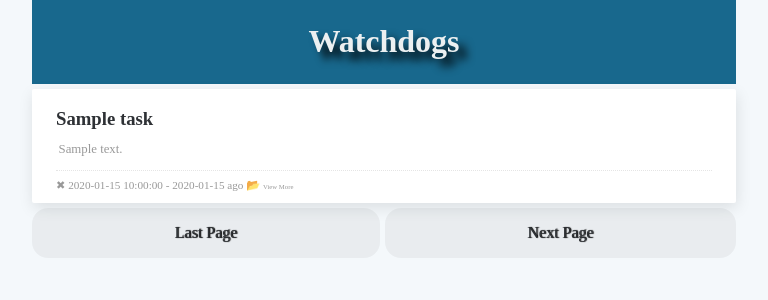
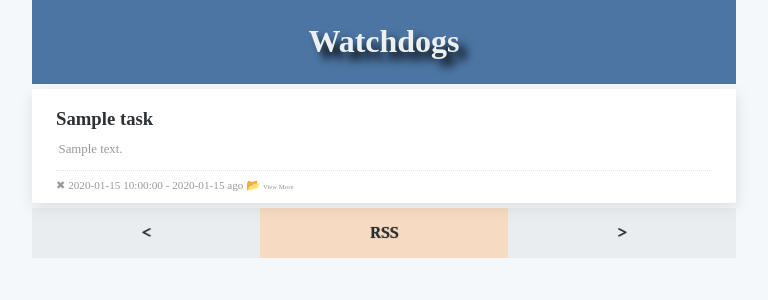
Before and after one commit to ClericPy/watchdogs, a FastAPI app: template watchdogs/templates/lite.html in a window 1280 px wide. Shown: the top 300 px of the page, without its empty margins (256-1024 px from the left). Run offline with FastAPI, Linux system fonts and the light colour scheme; the template is opened without the code that fills it: most values are stand-ins (such as "Sample title", 1, 10 or a date in 2020); parts of the project's set-up code (start-up, migrations or seed data) failed here and were passed over.

Commit message:
add rss in lite page

```diff
--- a/watchdogs/app.py
+++ b/watchdogs/app.py
@@ -505,4 +505,7 @@ async def lite(request: Request,
     else:
         last_page_url = ''
     context['last_page_url'] = last_page_url
+    quoted_tag = quote_plus(tag)
+    rss_sign = Config.get_sign('/rss', f'tag={quoted_tag}')[1]
+    context['rss_url'] = f'/rss?tag={quoted_tag}&sign={rss_sign}'
     return templates.TemplateResponse("lite.html", context=context)
--- a/watchdogs/templates/lite.html
+++ b/watchdogs/templates/lite.html
@@ -1,14 +1,11 @@
 <!DOCTYPE html>
 <html>
+
 <head>
     <meta charset="utf-8" />
     <meta name="referrer" content="never" />
     <meta http-equiv="X-UA-Compatible" content="IE=edge" />
-    <link
-      rel="shortcut icon"
-      href="/static/img/favicon.svg"
-      type="image/icon"
-    />
+    <link rel="shortcut icon" href="/static/img/favicon.svg" type="image/icon" />
     <title>Watchdogs lite v{{version}}</title>
     <meta name="viewport" content="width=device-width, initial-scale=1" />
 
@@ -42,7 +39,7 @@
             margin: 0 auto;
         }
 
-      #params-toggle:checked + #params {
+        #params-toggle:checked+#params {
             display: block;
         }
 
@@ -95,7 +92,7 @@
         }
 
         div.head {
-        background-color: #18688d;
+            background-color: #4c75a3;
             margin: auto;
             padding: 2px;
             text-align: center;
@@ -133,7 +130,7 @@
             font-size: 0.6em;
         }
 
-      .result-list > ol {
+        .result-list>ol {
             padding-left: 1em;
             font-size: 0.6em;
         }
@@ -145,24 +142,27 @@
         .error {
             color: #ebb563;
             font-size: 0.5em;
+            overflow-wrap: break-word;
         }
 
         .task.error-task {
             border: 1px solid #ebb563;
         }
+
         .pages {
             display: flex;
             text-shadow: black 1px 0px 1px;
         }
+
         .page {
             flex-grow: 1;
             text-align: center;
-        background-color: #0000000c;
+            background-color: #b1b1b126;
             padding: 1em 0 1em 0;
-        border-radius: 1em;
         }
-      .pages > .page:nth-of-type(2) {
-        margin-left: 5px;
+
+        .rss {
+            background-color: #ff74063b;
         }
     </style>
 </head>
@@ -177,23 +177,14 @@
                 {%- if not tasks -%}
                 <p style="text-align: center;">No Tasks.</p>
                 {% endif %} {% for task in tasks %}
-          <div
-            class="task{{' error-task' if task.error else ''}}"
-            id="task-{{task.task_id}}"
-          >
+                <div class="task{{' error-task' if task.error else ''}}" id="task-{{task.task_id}}">
                     <h3 class="title">
                         <a href="{{task.url}}" target="_blank">{{task.name}}</a>
                     </h3>
                     <p class="desc">{{task.text}}</p>
-            <p
-              title="Click to show more"
-              class="task-time"
-              onclick="show_more({{task.task_id}})"
-            >
+                    <p title="Click to show more" class="task-time" onclick="show_more({{task.task_id}})">
                         <span>{{ '✔' if task.enable else '✖'}}</span>
-              <span class="ts_create"
-                >{{task.last_change_time.strftime('%Y-%m-%d %H:%M:%S')}}</span
-              >
+                        <span class="ts_create">{{task.last_change_time.strftime('%Y-%m-%d %H:%M:%S')}}</span>
                         <!-- <span class="source">{{task.name}}</span> -->
                         <span class="timeago"> - {{task.timeago}} ago</span>
                         <span class="emoji">📂</span>
@@ -211,13 +202,11 @@
         </div>
         <div class="pages">
             {% if last_page_url %}
-        <a href="{{last_page_url}}" class="last_page page" target="_self">
-          Last Page
-        </a>
-        {% endif %} {% if next_page_url %}
-        <a href="{{next_page_url}}" class="next_page page" target="_self">
-          Next Page
-        </a>
+            <a href="{{last_page_url}}" class="last_page page" target="_self"><b>&lt;</b></a>
+            {% endif %}
+            <a class="rss page" href="{{rss_url}}" target="_blank">RSS</a>
+            {% if next_page_url %}
+            <a href="{{next_page_url}}" class="next_page page" target="_self"><b>&gt;</b></a>
             {% endif %}
         </div>
     </div>
@@ -273,4 +262,5 @@
         }
     </script>
 </body>
+
 </html>
```
Also changed, not shown: watchdogs/config.py (+6 -2 lines). Lines whose indentation alone changed are shown as unchanged.
